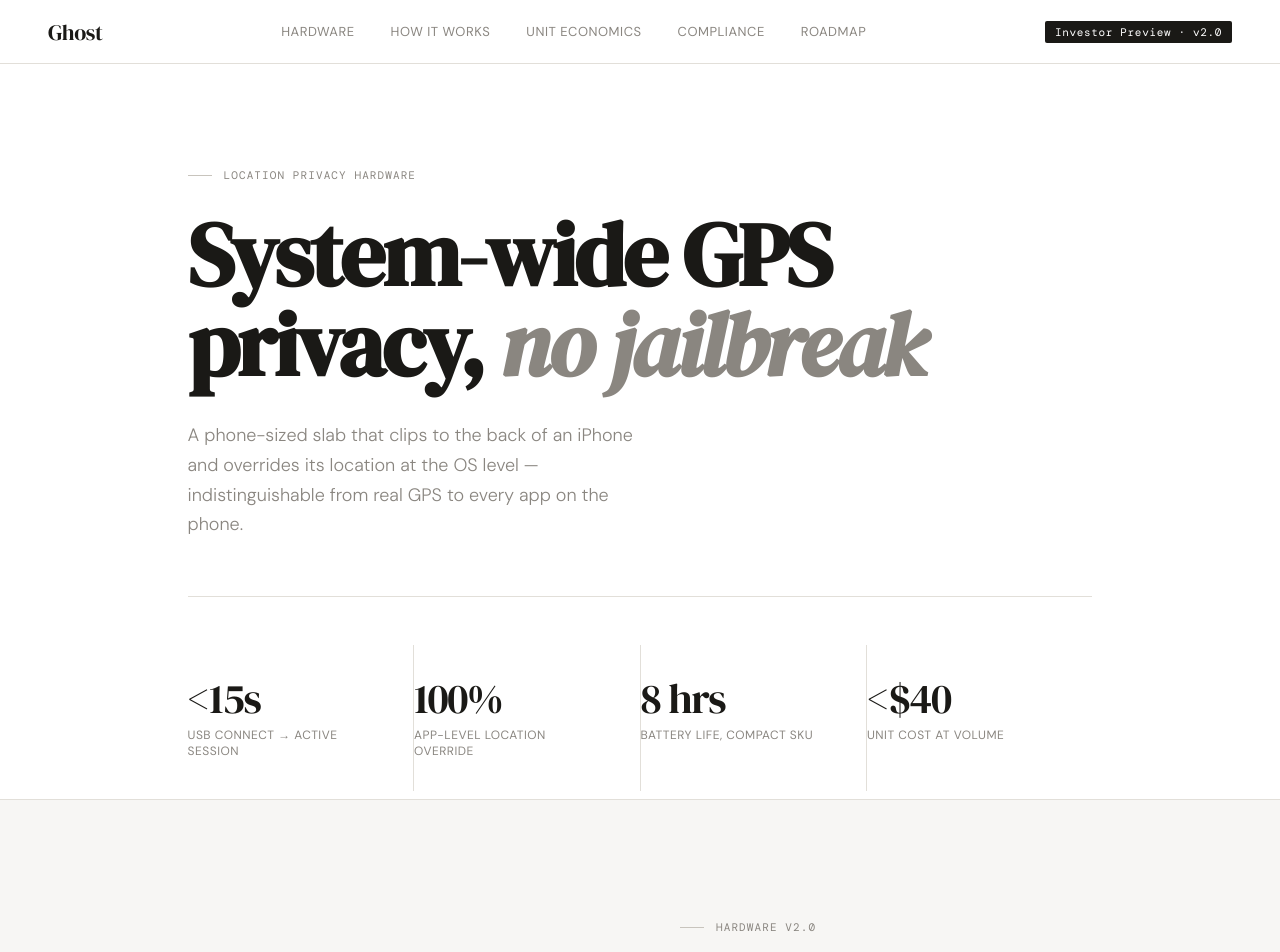
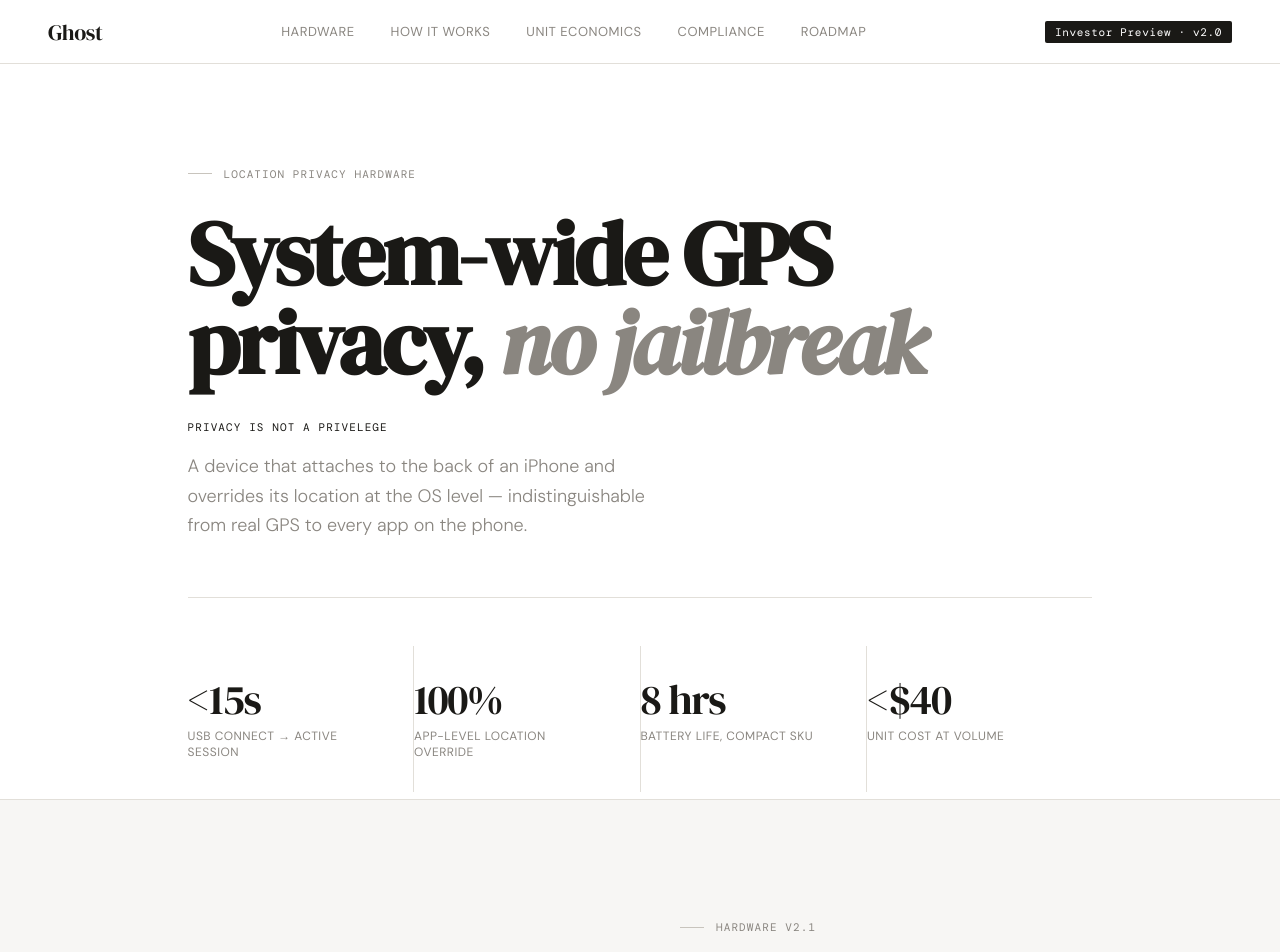
Before and after one commit to sojs-coder/sostatic, a plain HTML site: page ghost/demo/index.html in a window 1280 px wide. Shown: the top 952 px of the page. Drawn offline with nearby package versions, Linux system fonts and the light colour scheme; animation ran at ten frames a second.

Commit message:
better wording

```diff
--- a/ghost/demo/index.html
+++ b/ghost/demo/index.html
@@ -73,6 +73,14 @@
     margin-bottom: 32px;
   }
   h1 em { font-style: italic; color: var(--dim); }
+  .hero-motto {
+    font-family: 'DM Mono', monospace;
+    font-size: 11px;
+    letter-spacing: 0.1em;
+    text-transform: uppercase;
+    color: var(--ink);
+    margin-bottom: 18px;
+  }
   .hero-sub {
     font-size: 18px; font-weight: 300; color: var(--dim);
     max-width: 480px; line-height: 1.65; margin-bottom: 56px;
@@ -291,6 +299,7 @@
     /* Hero */
     #hero { padding-top: 120px; padding-left: 20px; padding-right: 20px; }
     h1 { font-size: clamp(38px, 10vw, 56px); }
+    .hero-motto { font-size: 10px; margin-bottom: 14px; }
     .hero-sub { font-size: 16px; margin-bottom: 40px; }
     .hero-stats { display: grid; grid-template-columns: 1fr 1fr; gap: 0; }
     .hero-stat { border-right: 1px solid var(--rule); border-bottom: 1px solid var(--rule); padding: 20px 16px; }
@@ -376,7 +385,8 @@
   <div class="container">
     <div class="hero-eyebrow">Location Privacy Hardware</div>
     <h1>System-wide GPS<br>privacy, <em>no jailbreak</em></h1>
-    <p class="hero-sub">A phone-sized slab that clips to the back of an iPhone and overrides its location at the OS level — indistinguishable from real GPS to every app on the phone.</p>
+    <p class="hero-motto">privacy is not a privelege</p>
+    <p class="hero-sub">A device that attaches to the back of an iPhone and overrides its location at the OS level — indistinguishable from real GPS to every app on the phone.</p>
     <div class="hero-stats fade-up">
       <div class="hero-stat">
         <div class="hero-stat-num">&lt;15s</div>
@@ -411,7 +421,7 @@
 
       <!-- TEXT -->
       <div class="device-text fade-up">
-        <div class="section-label">Hardware v2.0</div>
+        <div class="section-label">Hardware v2.1</div>
         <h2>Phone-sized.<br>Attaches to the back.</h2>
         <p>Ghost is the same footprint as an iPhone — it sits flush against the back and clips on in one motion. Two USB-C ports: one facing down for the phone, one on the edge for charging. The LED and button are the only visible tell.</p>
 
```
